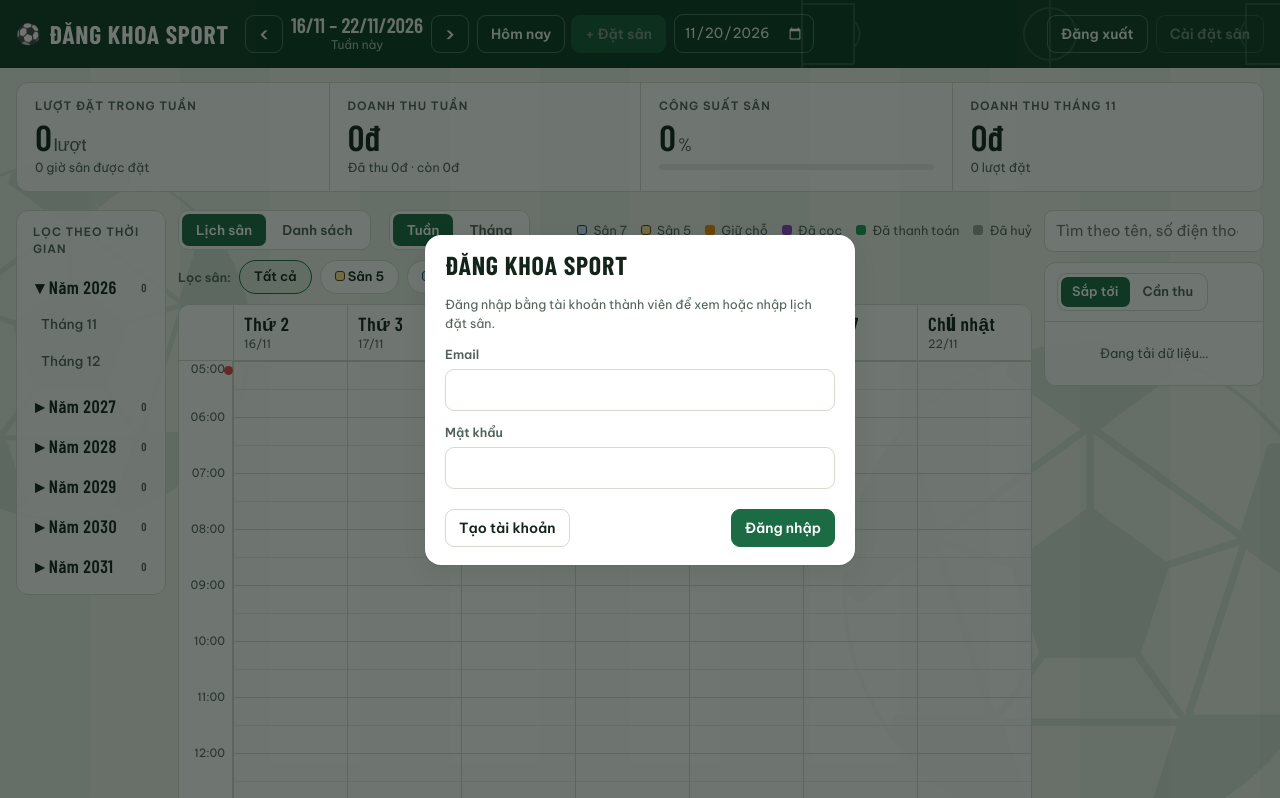
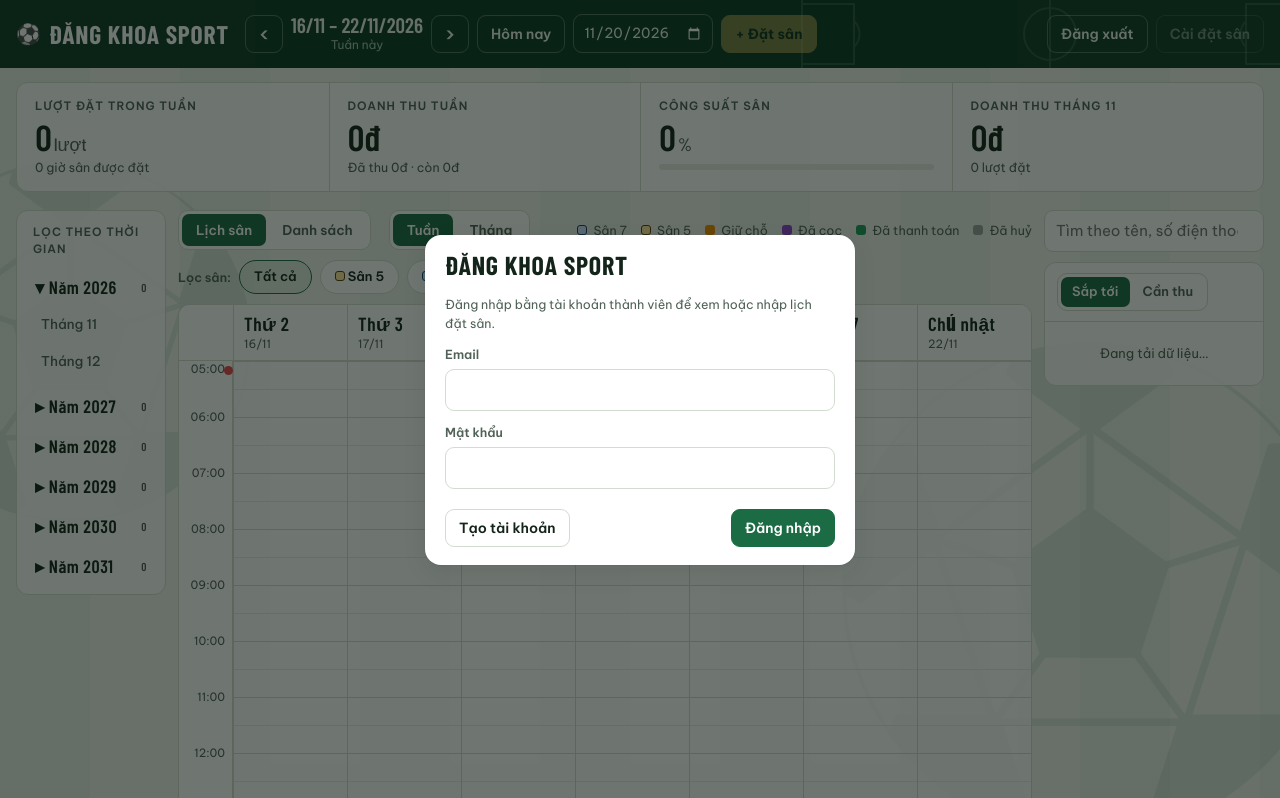
Before and after one commit to hanhhanh24-bot/lich-dat-san, a plain HTML site: page index.html in a window 1280 px wide. Shown: the top 798 px of the page. Drawn offline with nearby package versions, Linux system fonts and the light colour scheme.

Commit message:
Add files via upload

```diff
--- a/index.html
+++ b/index.html
@@ -21,7 +21,7 @@ button,input,select{font:inherit;color:inherit}button{cursor:pointer}
 :focus-visible{outline:2px solid var(--focus);outline-offset:2px}
 .wrap{max-width:none;margin:0 auto;padding-inline:max(16px,env(safe-area-inset-left,0px))}
 .num{font-variant-numeric:tabular-nums}
-.band{position:relative;background:var(--band);color:var(--band-ink);overflow:hidden}
+.band{position:sticky;top:0;z-index:20;background:var(--band);color:var(--band-ink);overflow:hidden}
 .band-art{position:absolute;right:-30px;top:0;height:100%;width:520px;max-width:70%;opacity:.13;pointer-events:none}
 .band-in{position:relative;display:flex;flex-wrap:wrap;align-items:center;gap:14px 28px;padding-block:20px}
 .brand{min-width:0;flex:1 1 100%;text-align:center;padding-top:4px}
@@ -198,9 +198,27 @@ body::before{content:"";position:fixed;inset:0;z-index:-1;pointer-events:none;op
 }
 
 .band #addBtn {
-  background: #218653;
-  border-color: #218653;
-  color: #fff;
+  background: #ffd867;
+  border-color: #ffd867;
+  color: #14291e;
+  font-weight: 800;
+  white-space: nowrap;
+}
+.band #addBtn:hover:not(:disabled) {
+  background: #ffe899;
+  border-color: #ffe899;
+}
+.date-booking {
+  display: inline-flex;
+  align-items: center;
+  gap: 8px;
+}
+.bk-referee {
+  color: #a81324;
+  background: #fff0ee;
+  border-radius: 3px;
+  padding: 0 3px;
+  font-weight: 800;
 }
 
 /* Dành thêm chỗ cho bảng lịch trên máy tính */
@@ -239,8 +257,9 @@ body::before{content:"";position:fixed;inset:0;z-index:-1;pointer-events:none;op
 <div class="datenav"><button class="btn icon" id="prevDay" type="button" aria-label="Ngày trước">‹</button>
 <div class="datecur"><span class="big" id="dateBig"></span><span class="sub" id="dateSub"></span></div>
 <button class="btn icon" id="nextDay" type="button" aria-label="Ngày sau">›</button>
-<div style="display:flex;gap:6px;align-items:center;white-space:nowrap"><button class="btn" id="todayBtn" type="button">Hôm nay</button><button class="btn chalk" id="addBtn" type="button">+ Đặt sân</button></div>
-<input type="date" id="datePick" aria-label="Chọn ngày"></div>
+<button class="btn" id="todayBtn" type="button">Hôm nay</button>
+<div class="date-booking"><input type="date" id="datePick" aria-label="Chọn ngày"><button class="btn chalk" id="addBtn" type="button">+ Đặt sân</button></div>
+</div>
 <div class="actions"><span class="who" id="whoami"></span><button class="btn" id="archiveBtn" type="button" hidden>Lịch đã xoá</button><button class="btn" id="membersBtn" type="button" hidden>Thành viên</button><button class="btn" id="logoutBtn" type="button">Đăng xuất</button><button class="btn" id="settingsBtn" type="button">Cài đặt sân</button></div>
 </div></header>
 <div class="wrap">
@@ -440,7 +459,7 @@ function renderGrid(){
     var bl='';
     layoutDay(dayBookings(s,true)).forEach(function(x){var b=x.b;
       var top=(b.start-state.open)/60*ROW,h=Math.max((b.end-b.start)/60*ROW-2,24);
-      bl+='<button type="button" class="bk k'+(pitchKind(b.pitch)||'x')+' s-'+b.status+'" data-id="'+b.id+'" style="top:'+(top+1)+'px;height:'+h+'px;left:calc('+(x.lane*100/x.n)+'% + 2px);width:calc('+(100/x.n)+'% - 4px)" title="'+esc((b.name||'Khách lẻ')+' · '+fmtMin(b.start)+'–'+fmtMin(b.end)+' · '+pitchName(b.pitch)+' · '+STATUS[b.status])+'"><span class="bk-t">'+esc(b.name||'Khách lẻ')+'</span><span class="bk-m">'+fmtMin(b.start)+'–'+fmtMin(b.end)+'</span>'+'<span class="bk-p">'+esc(pitchName(b.pitch))+(b.referee?' · Trọng tài':'')+'</span>'+((h>=70&&x.n<3)||b.status==='cancelled'?'<span class="bk-s">'+STATUS[b.status]+'</span>':'')+'</button>';
+      bl+='<button type="button" class="bk k'+(pitchKind(b.pitch)||'x')+' s-'+b.status+'" data-id="'+b.id+'" style="top:'+(top+1)+'px;height:'+h+'px;left:calc('+(x.lane*100/x.n)+'% + 2px);width:calc('+(100/x.n)+'% - 4px)" title="'+esc((b.name||'Khách lẻ')+' · '+fmtMin(b.start)+'–'+fmtMin(b.end)+' · '+pitchName(b.pitch)+' · '+STATUS[b.status])+'"><span class="bk-t">'+esc(b.name||'Khách lẻ')+'</span><span class="bk-m">'+fmtMin(b.start)+'–'+fmtMin(b.end)+'</span>'+'<span class="bk-p">'+esc(pitchName(b.pitch))+(b.referee?' · <strong class="bk-referee">Trọng tài</strong>':'')+'</span>'+((h>=70&&x.n<3)||b.status==='cancelled'?'<span class="bk-s">'+STATUS[b.status]+'</span>':'')+'</button>';
     });
     cols+='<div class="gcol" data-date="'+s+'" style="height:'+H+'px">'+ph+bl+(s===t?'<div class="now"></div>':'')+'</div>';
   });
```
